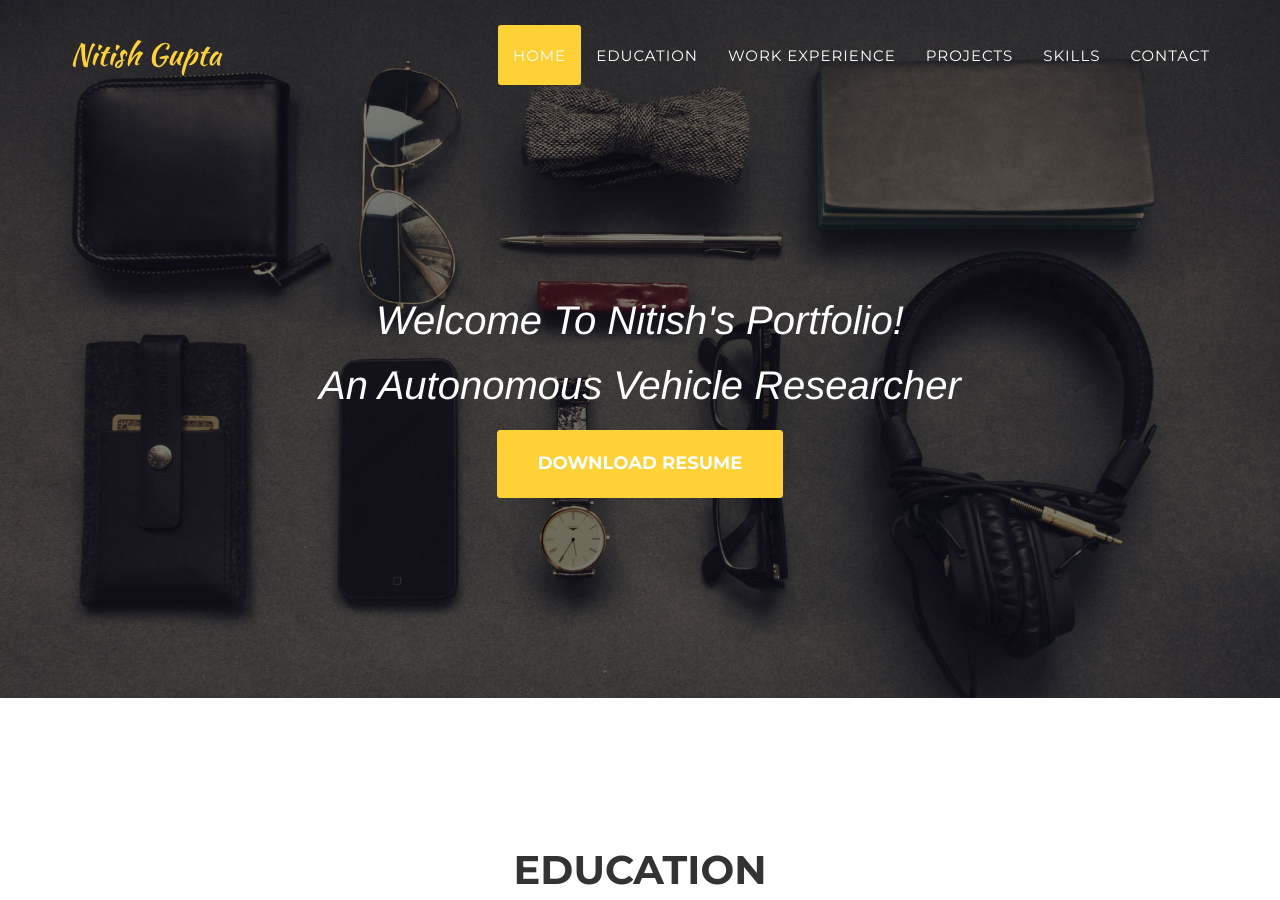
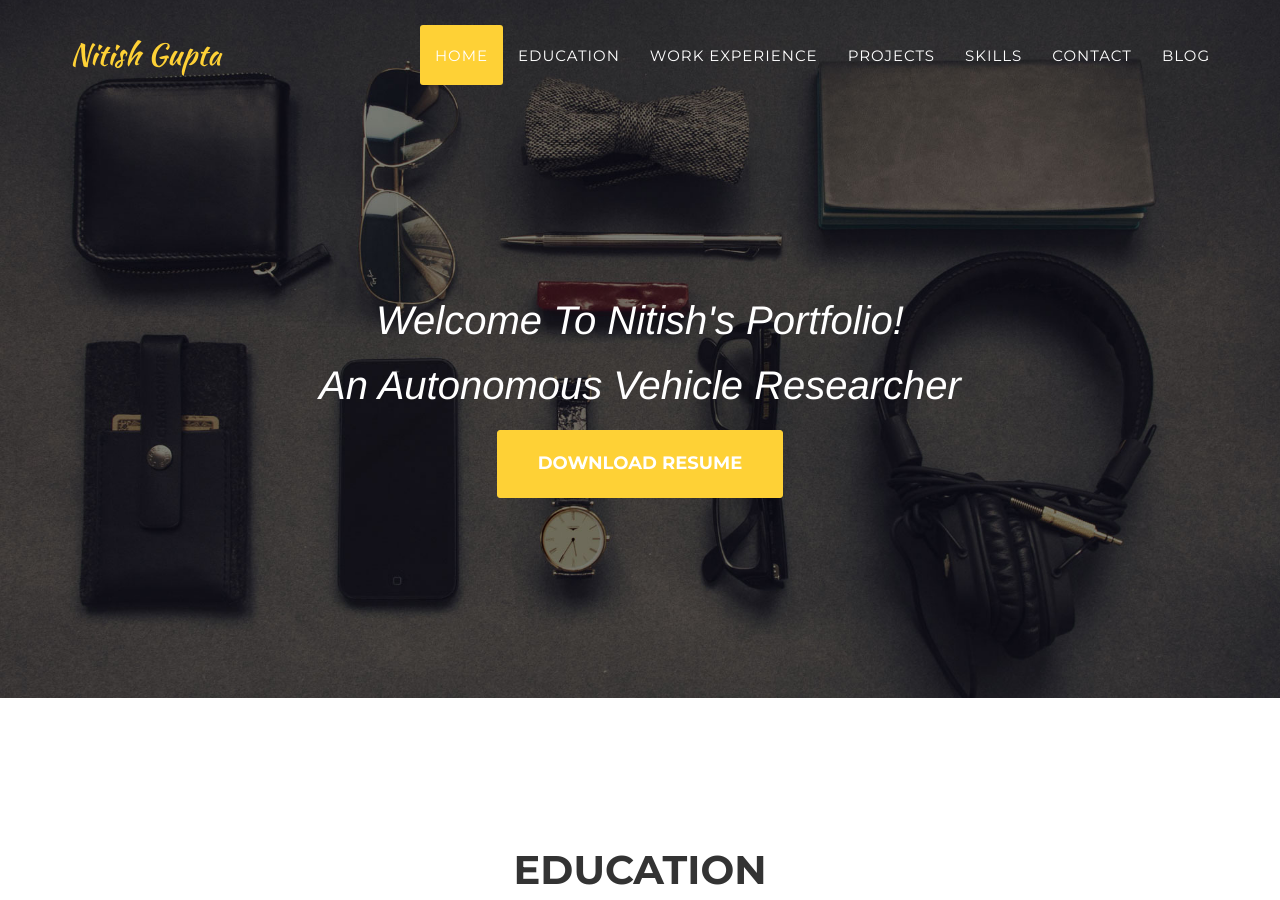
Before and after one commit to nitesh4146/nitesh4146.github.io, a Jekyll site: the page built from index.html, in a window 1280 px wide and 900 px high. Built offline with Jekyll 4.4.1, drawn with Linux system fonts in a browser that asks for light colours; some web fonts are replaced.

Commit message:
blog added

```diff
--- a/_includes/header.html
+++ b/_includes/header.html
@@ -36,6 +36,9 @@
                     <li>
                         <a class="page-scroll" href="#contact">Contact</a>
                     </li>
+                    <li>
+                        <a href="www.slickmind.in">Blog</a>
+                    </li>
                 </ul>
             </div>
             <!-- /.navbar-collapse -->
```
